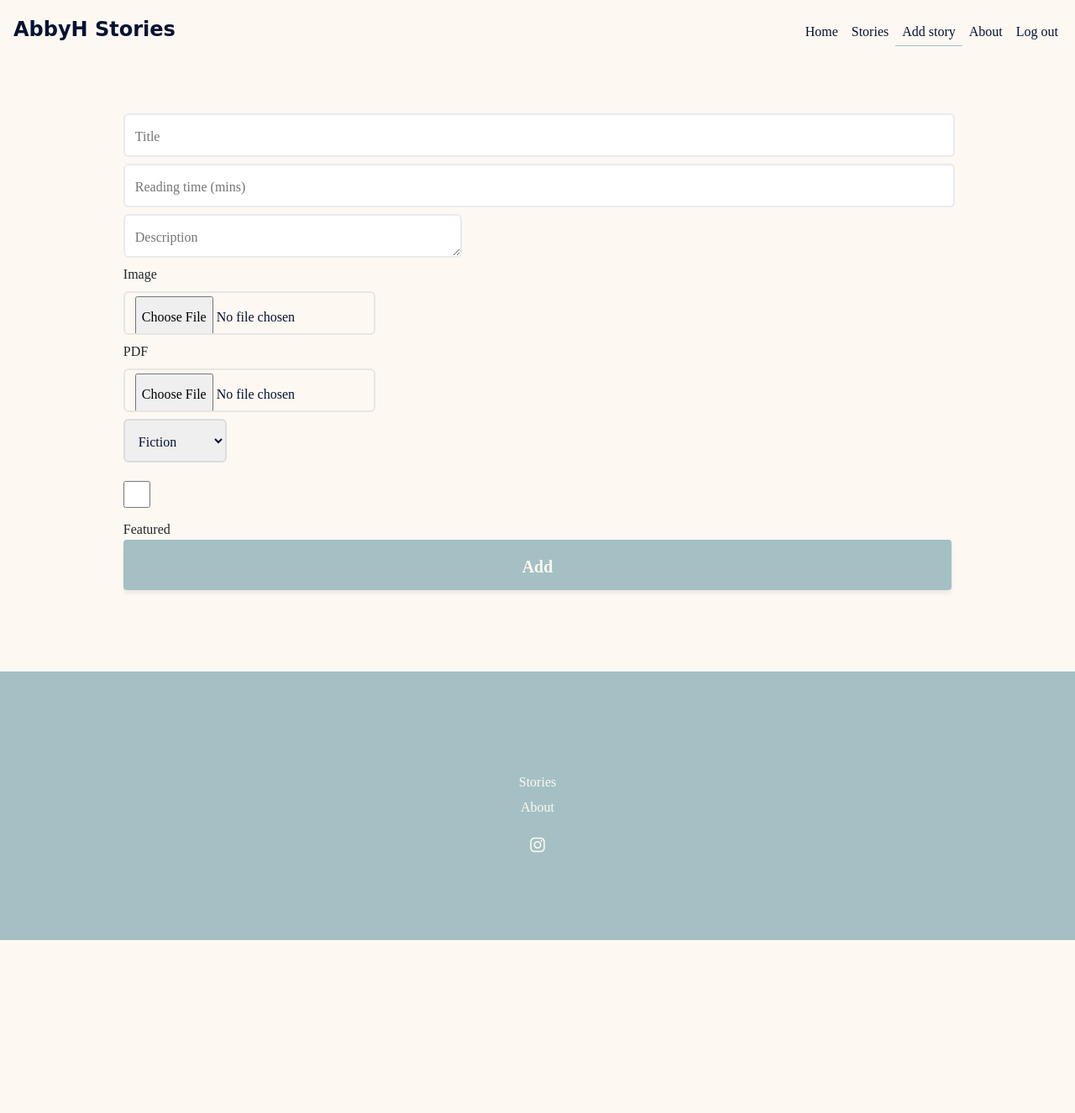
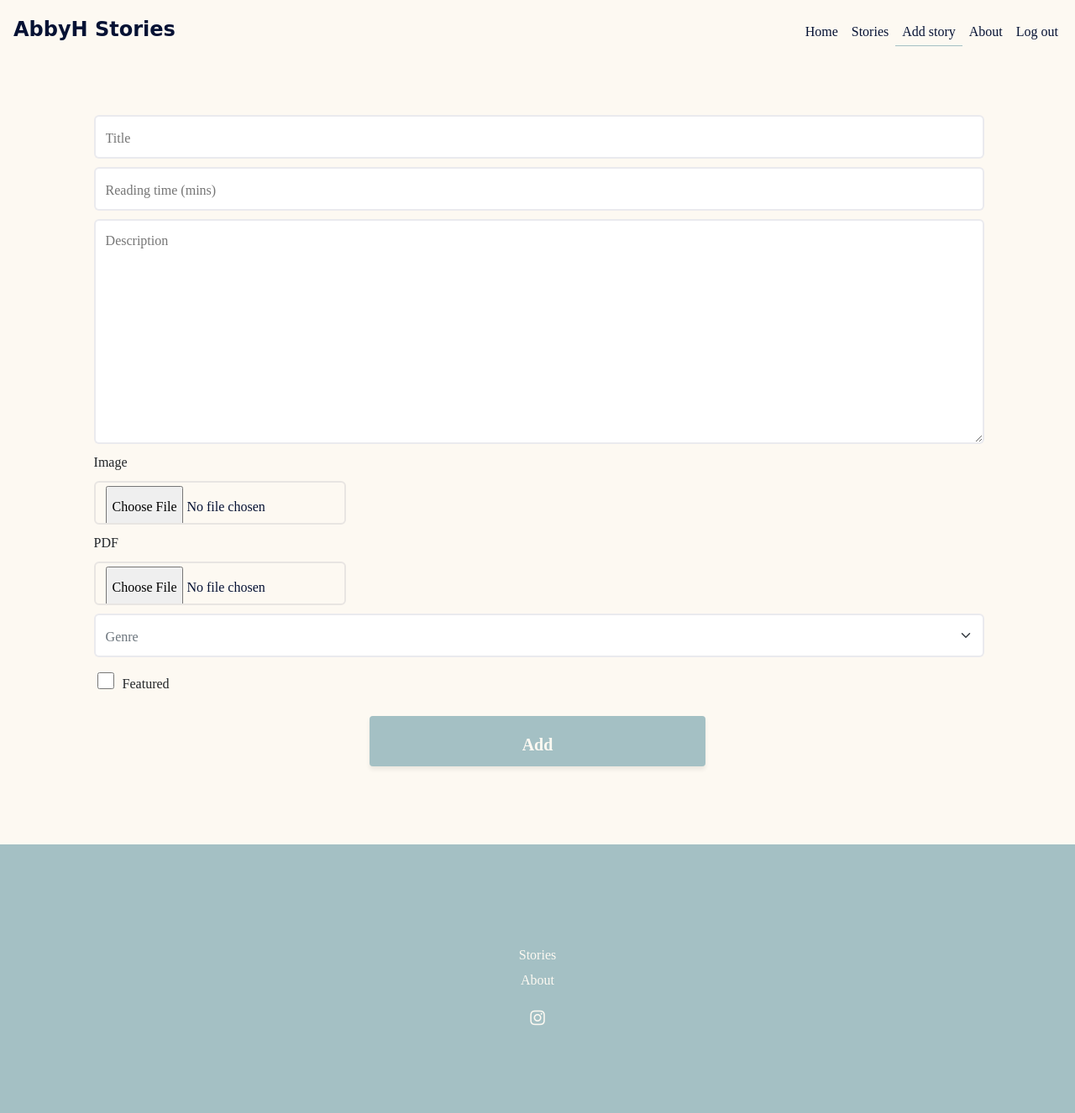
Before and after one commit to thaysom22/justAbbyH, a Django app: page /stories/add/ in a window 1280 px wide. Shown: the whole page at 84% size. Before the commit the page ends 1120 px from the top, so only its background shows below. Run offline with Django 3.2, Linux system fonts and the light colour scheme; a user stored in the database is signed in; parts of the project's set-up code (start-up, migrations or seed data) failed here and were passed over; some libraries are stand-ins or nearby versions; some web fonts are replaced.

Commit message:
feat: style story form fields

```diff
--- a/static/css/base.css
+++ b/static/css/base.css
@@ -76,7 +76,9 @@ body {
     font-size: 20px;
     line-height: 20px;
     height: 60px;
-    padding: 4px 10px 0 10px;
+    padding: 8px 10px 0 10px;
+    max-width: 400px;
+    margin: 1rem auto;
 }
 
 /*** NAVBAR ***/
--- a/stories/forms.py
+++ b/stories/forms.py
@@ -31,6 +31,8 @@ class StoryForm(forms.ModelForm):
             'image': 'Image',
             'featured': 'Featured',
         }
+        for field in self.fields:
+            self.fields[field].widget.attrs.pop("autofocus", None)
 
         for field in placeholders.keys():
             self.fields[field].widget.attrs['placeholder'] = placeholders[field]
@@ -41,3 +43,9 @@ class StoryForm(forms.ModelForm):
             self.fields[field].placeholder = False
 
         self.fields['genre'].label = False
+
+        current_classes = self.fields['genre'].widget.attrs.get('class', '')
+        if current_classes:
+            self.fields['genre'].widget.attrs.update({'class': f'{current_classes} form-select'})
+        else:
+            self.fields['genre'].widget.attrs['class'] = 'form-select'
--- a/stories/static/stories/css/add_story.css
+++ /dev/null
@@ -1,49 +0,0 @@
-.add-story-form-wrapper{
-    min-height: 100vh;
-}
-
-.add-story-form-inner {
-    padding: calc(4rem + 1vw);
-}
-
-.add-story-form-inner .row {
-    margin-top: 50px;
-    display: flex;
-    flex-direction: column;
-    align-items: center;
-}
-
-/* remove default help text from fields*/
-.add-story-form .helptext,
-.add-story-form .help-block,
-.add-story-form .controls ul,
-.add-story-form .controls p {
-    display: none;
-}
-
-#add-story-form input,
-#add-story-form  select,
-#add-story-form  textarea {
-    border-radius: 6px;
-    margin: 8px 0;
-    padding: 4px 12px 0 12px;
-    border: 2px solid rgba(50, 50, 93, 0.1);
-    height: 44px;
-    line-height: 44px;
-    font-size: 16px;
-    overflow: visible;
-    box-sizing: content-box;
-    font-family: serif;
-    color: var(--dark-blue);
-    display: flex;
-    align-items: center;
-}
-
-#add-story-form input:not(#id_image,#id_pdf) {
-    width: calc(100% - 24px);
-}
-
-/* CREDIT[13] */
-.asteriskField {
-    display: none;
-}
--- /dev/null
+++ b/stories/static/stories/css/story_form.css
@@ -0,0 +1,83 @@
+.add-story-form-wrapper{
+    min-height: 100vh;
+}
+
+.add-story-form-inner {
+    padding: calc(4rem + 1vw) calc(1rem + 2vw);
+}
+
+.add-story-form-inner .row {
+    margin-top: 50px;
+    display: flex;
+    flex-direction: column;
+    align-items: center;
+}
+
+/* remove default help text from fields*/
+.add-story-form .helptext,
+.add-story-form .help-block,
+.add-story-form .controls ul,
+.add-story-form .controls p {
+    display: none;
+}
+
+#add-story-form input:not(#id_featured),
+#add-story-form select {
+    height: 44px;
+    line-height: 44px;
+    padding: 4px 12px 0 12px;
+}
+
+#add-story-form textarea {
+    line-height: 24px;
+    padding: 12px;
+}
+
+
+#add-story-form input:not(#id_featured),
+#add-story-form select,
+#add-story-form textarea {
+    border-radius: 6px;
+    margin: 10px 0;
+    border: 2px solid rgba(50, 50, 93, 0.1);
+    font-size: 16px;
+    overflow: visible;
+    box-sizing: content-box;
+    font-family: serif;
+    color: var(--dark-blue);
+    display: flex;
+    align-items: center;
+}
+
+#add-story-form input:not(#id_image,#id_pdf,#id_featured),
+#add-story-form textarea,
+#add-story-form select {
+    width: calc(100% - 24px);
+}
+
+#add-story-form input#id_featured {
+    height: 20px;
+    width: 20px;
+    margin: 0 10px 7px 0;
+}
+
+/* CREDIT[13] */
+.asteriskField {
+    display: none;
+}
+
+select#id_genre {
+    color: #6c757d;
+}
+
+select#id_genre option:not([selected]) {
+    color: var(--dark-blue);
+}
+
+.checkbox {
+    display: flex;
+    align-items: center;
+    height: 44px;
+    line-height: 44px;
+    padding: 0 4px;
+}
--- /dev/null
+++ b/stories/static/stories/js/story_form.js
@@ -0,0 +1,9 @@
+// genre select widget UI
+$(document).ready(() => {
+    $('select#id_genre option[selected]').prop('disabled', true);
+})
+
+$('select#id_genre').on("change", function(event) {
+    $(this).css("color", "#061234");
+    $(this).off(event);  // handler only runs once
+});
--- a/stories/templates/stories/add_story.html
+++ b/stories/templates/stories/add_story.html
@@ -1,7 +1,7 @@
 {% extends "base.html" %}
 
 {% block extra_css %}
-    <link rel="stylesheet" href="{% static 'stories/css/add_story.css' %}">
+    <link rel="stylesheet" href="{% static 'stories/css/story_form.css' %}">
 {% endblock %}
 
 {% block content %}
@@ -29,3 +29,7 @@
         </div>
     </div>
 {% endblock %}
+
+{% block extra_postloadjs %}
+    <script src="{% static 'stories/js/story_form.js' %}"></script>
+{% endblock %}
--- a/subscribe/static/subscribe/js/subscribe.js
+++ b/subscribe/static/subscribe/js/subscribe.js
@@ -41,7 +41,6 @@ card.mount('#card-element');
 
 // country select widget UI
 $(document).ready(() => {
-    $('select#id_country').addClass('form-select');
     $('select#id_country option[selected]').prop('disabled', true);
 })
 
--- a/subscribe/templates/subscribe/subscribe.html
+++ b/subscribe/templates/subscribe/subscribe.html
@@ -38,11 +38,11 @@
                             {{ user_form.first_name | as_crispy_field }}
                             {{ user_form.last_name | as_crispy_field }}
                             {{ user_form.email | as_crispy_field }}
-                            {{ subscribe_form.city | as_crispy_field }}
-                            {{ subscribe_form.country | as_crispy_field }}
                             {{ user_form.username | as_crispy_field }}
                             {{ user_form.password1 | as_crispy_field }}
                             {{ user_form.password2 | as_crispy_field }}
+                            {{ subscribe_form.city | as_crispy_field }}
+                            {{ subscribe_form.country | as_crispy_field }}
                         </fieldset>
                         <hr>
                         <fieldset>
```
Also changed, not shown: stories/models.py (+1 -0 lines), subscribe/forms.py (+10 -3 lines), subscribe/static/subscribe/css/subscribe.css (+6 -4 lines), db.sqlite3.
